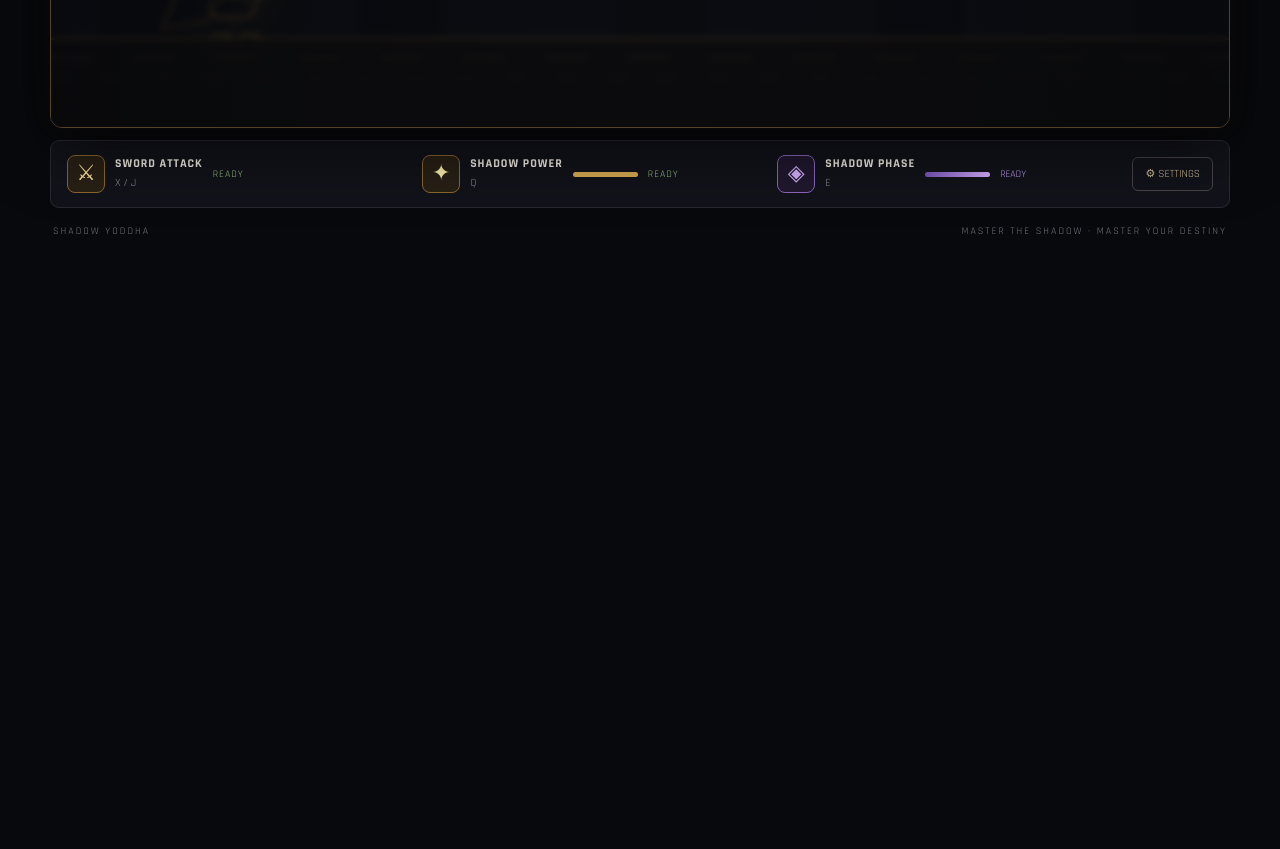
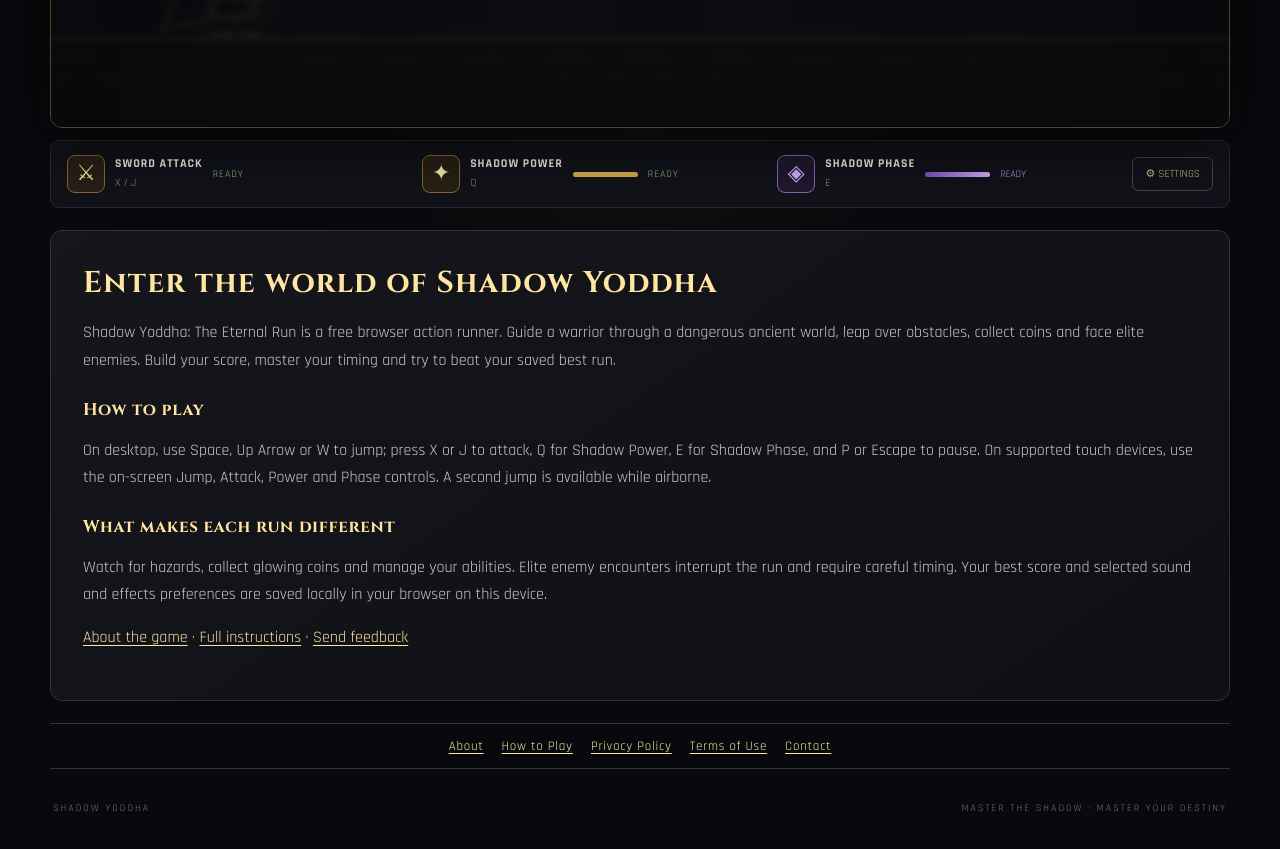
Before and after one commit to ajaymishra14/Shadow-Yoddha-Game, a plain HTML site: page index.html in a window 1280 px wide. Shown: the part 561-1410 px from the top of the page. Before the commit the page ends 839 px from the top, so only its background shows below. Drawn offline with Linux system fonts and the light colour scheme; animation ran at ten frames a second.

Commit message:
Add game information and monetization readiness links

```diff
--- a/index.html
+++ b/index.html
@@ -4,6 +4,9 @@
   <meta charset="UTF-8">
   <meta name="viewport" content="width=device-width, initial-scale=1.0, maximum-scale=1.0, viewport-fit=cover">
   <meta name="theme-color" content="#090a0e">
+  <meta name="description" content="Play Shadow Yoddha: The Eternal Run, a free browser action runner. Jump, collect coins, fight elite enemies and master shadow abilities on desktop or mobile.">
+  <link rel="canonical" href="https://www.shadowyoddha.games/">
+  <link rel="stylesheet" href="site-pages.css">
   <title>Shadow Yoddha | The Eternal Run</title>
   <link rel="stylesheet" href="style.css">
 </head>
@@ -114,6 +117,22 @@
       <button id="mobileDodge">DODGE</button>
     </section>
 
+    <section class="site-content" aria-label="About the game">
+      <h2>Enter the world of Shadow Yoddha</h2>
+      <p>Shadow Yoddha: The Eternal Run is a free browser action runner. Guide a warrior through a dangerous ancient world, leap over obstacles, collect coins and face elite enemies. Build your score, master your timing and try to beat your saved best run.</p>
+      <h3>How to play</h3>
+      <p>On desktop, use Space, Up Arrow or W to jump; press X or J to attack, Q for Shadow Power, E for Shadow Phase, and P or Escape to pause. On supported touch devices, use the on-screen Jump, Attack, Power and Phase controls. A second jump is available while airborne.</p>
+      <h3>What makes each run different</h3>
+      <p>Watch for hazards, collect glowing coins and manage your abilities. Elite enemy encounters interrupt the run and require careful timing. Your best score and selected sound and effects preferences are saved locally in your browser on this device.</p>
+      <p><a href="about.html">About the game</a> · <a href="how-to-play.html">Full instructions</a> · <a href="contact.html">Send feedback</a></p>
+    </section>
+    <nav class="site-nav" aria-label="Site information">
+      <a href="about.html">About</a>
+      <a href="how-to-play.html">How to Play</a>
+      <a href="privacy-policy.html">Privacy Policy</a>
+      <a href="terms.html">Terms of Use</a>
+      <a href="contact.html">Contact</a>
+    </nav>
     <footer>
       <span>SHADOW YODDHA</span>
       <span>MASTER THE SHADOW · MASTER YOUR DESTINY</span>
```
